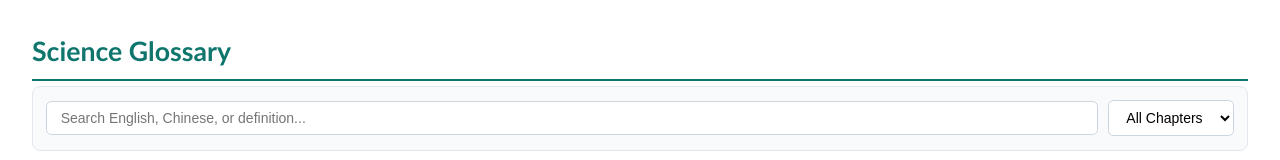
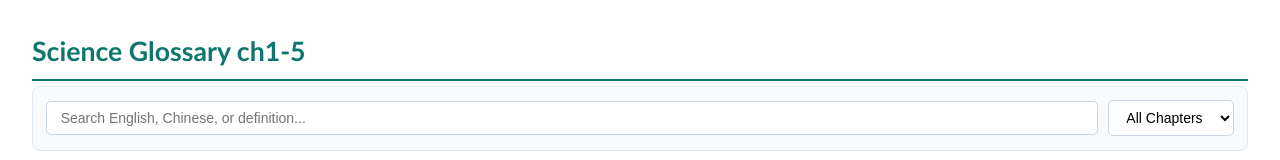
Before and after one commit to foxterchong/sc_glossary, a plain HTML site: page index.html in a window 1280 px wide. Shown: the top 160 px of the page. Drawn offline with Linux system fonts and the light colour scheme.

Commit message:
Add files via upload

```diff
--- a/index.html
+++ b/index.html
@@ -3,7 +3,7 @@
 <head>
   <meta charset="UTF-8">
   <meta name="viewport" content="width=device-width, initial-scale=1.0">
-  <title>Science Glossary ch 1-5</title>
+  <title>Science Glossary ch1-5</title>
   <style>
     body {
       font-family: "Calibri", "Noto Sans TC", "Microsoft JhengHei", Arial, sans-serif;
@@ -252,7 +252,7 @@
   </style>
 </head>
 <body>
-  <h1>Science Glossary</h1>
+  <h1>Science Glossary ch1-5</h1>
 
   <!-- Image Popup Modal -->
   <div id="imageModal" class="modal-overlay" onclick="closeImageModal(event)">
```
